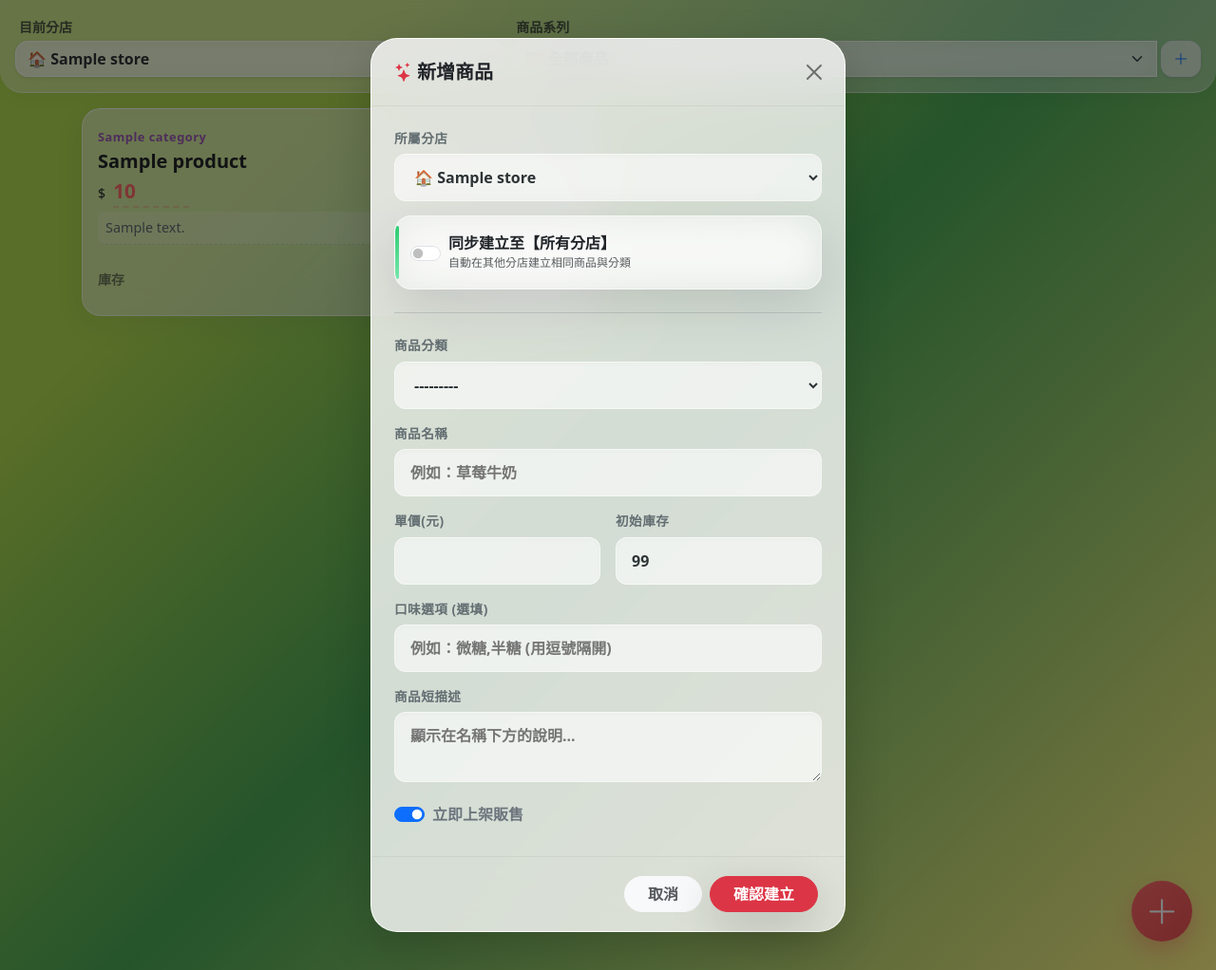
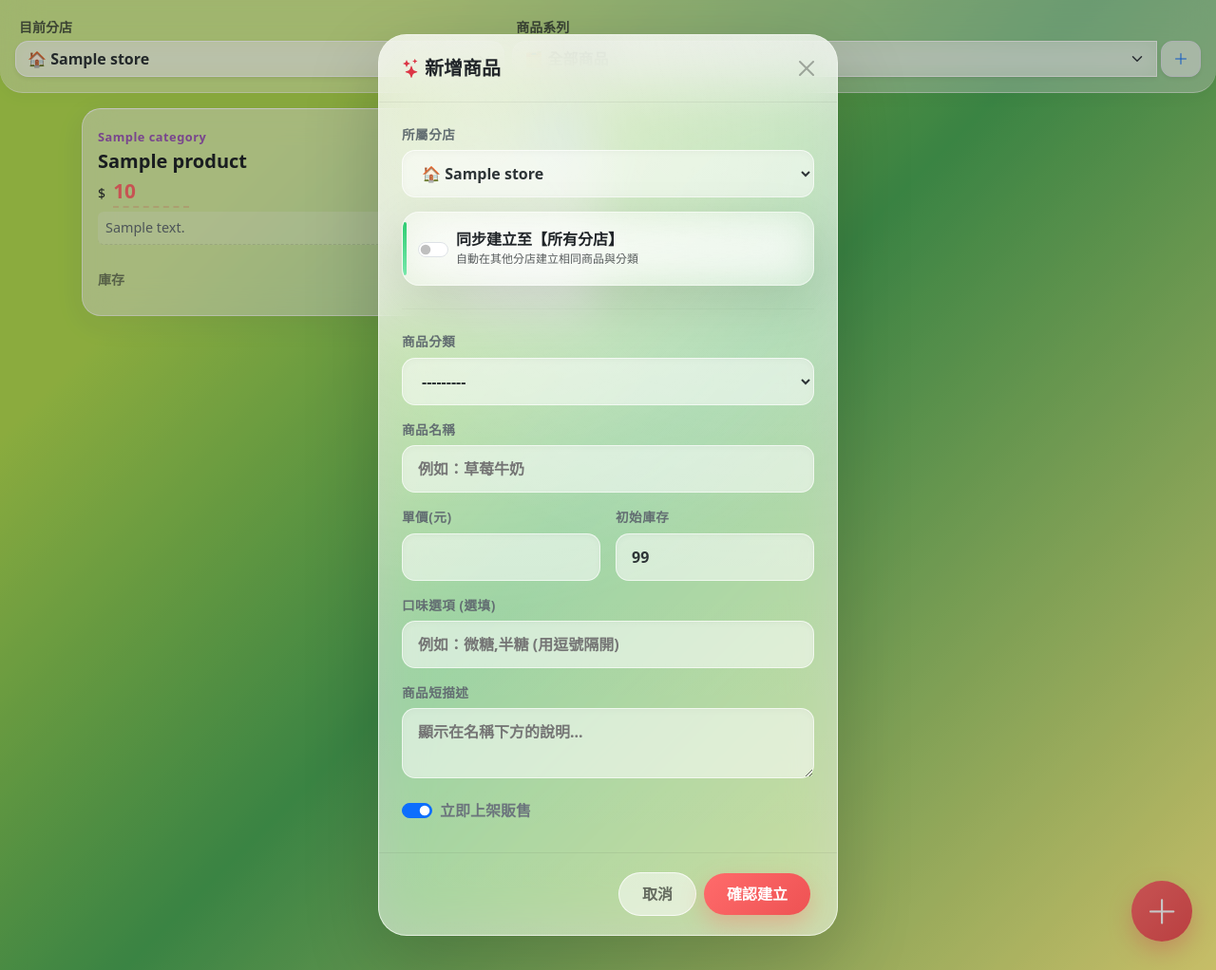
Before and after one commit to qkauia-guy/self_drawn, a Django app: page /backend/ in a window 1280 px wide, after a click that opens the changed part. Shown: the whole page at 95% size. Run offline with Django 5.2, Linux system fonts and the light colour scheme; tables that the repository leaves empty hold one stand-in row (values such as "Sample post"); some libraries are stand-ins or nearby versions.

Commit message:
feach:後端UI修正

```diff
--- a/ordering/templates/ordering/mobile_admin.html
+++ b/ordering/templates/ordering/mobile_admin.html
@@ -23,7 +23,6 @@
             --glass-shadow: 0 8px 32px 0 rgba(31, 38, 135, 0.07);
             --glass-blur: 16px;
 
-            /* 更強霧面玻璃（給新增商品卡片用） */
             --frost-bg: rgba(255, 255, 255, 0.22);
             --frost-border: rgba(255, 255, 255, 0.55);
             --frost-blur: 22px;
@@ -31,11 +30,7 @@
         }
 
         body {
-            background: linear-gradient(135deg,
-                #b2dc50 20%,
-                #4ba957 50%,
-                #fff385 100%
-            );
+            background: linear-gradient(135deg, #b2dc50 20%, #4ba957 50%, #fff385 100%);
             min-height: 100vh;
             background-attachment: fixed;
             overflow-x: hidden;
@@ -162,7 +157,6 @@
         .fab-btn:active { transform: scale(0.9) rotate(90deg); }
         .fab-btn:hover { box-shadow: 0 15px 35px rgba(255, 107, 107, 0.5); transform: translateY(-3px); }
 
-        /* Modal 本體玻璃 */
         .modal-content {
             background: rgba(255, 255, 255, 0.8);
             backdrop-filter: blur(25px);
@@ -200,7 +194,6 @@
             outline: none;
         }
 
-        /* ===== 你要加強的：新增商品卡片「同步建立至所有分店」霧面玻璃 ===== */
         .glass-card{
             position: relative;
             border-radius: 18px;
@@ -211,8 +204,6 @@
             box-shadow: var(--frost-shadow);
             overflow: hidden;
         }
-
-        /* 讓霧更「霧面」：加一層顆粒/磨砂感（不吃 backdrop-filter 時也會更像霧面） */
         .glass-card::before{
             content:"";
             position:absolute; inset:0;
@@ -225,8 +216,7 @@
         .glass-card::after{
             content:"";
             position:absolute; inset:0;
-            background-image:
-              radial-gradient(rgba(255,255,255,0.12) 1px, transparent 1px);
+            background-image: radial-gradient(rgba(255,255,255,0.12) 1px, transparent 1px);
             background-size: 3px 3px;
             opacity: .35;
             mix-blend-mode: overlay;
@@ -234,7 +224,6 @@
         }
         .glass-card > *{ position: relative; z-index: 1; }
 
-        /* 你的 batch-card 原本是實心漸層，這裡改成玻璃版本（提高優先權 + 必要時 !important） */
         .modal-body .batch-card.glass-card{
             padding: 16px;
             margin-top: 15px;
@@ -243,13 +232,148 @@
             box-shadow: var(--frost-shadow) !important;
         }
         .modal-body .batch-card.glass-card::before{
-            /* 保留你原本左邊那條綠色，但改成更亮更像玻璃上的光條 */
             content: '';
             position: absolute; left: 0; top: 10px; bottom: 10px; width: 4px;
             border-radius: 10px;
             background: linear-gradient(to bottom, rgba(46,204,113,1), rgba(38,222,129,0.6));
             z-index: 2;
         }
+
+        /* === SweetAlert2 霧面玻璃（新增/修改分類 popup） === */
+        .swal-glass {
+            background: var(--frost-bg) !important;
+            border: 1px solid var(--frost-border) !important;
+            border-radius: 22px !important;
+            box-shadow: var(--frost-shadow) !important;
+            backdrop-filter: blur(var(--frost-blur)) saturate(160%) !important;
+            -webkit-backdrop-filter: blur(var(--frost-blur)) saturate(160%) !important;
+            overflow: hidden;
+        }
+        .swal-glass::before{
+            content:"";
+            position:absolute; inset:0;
+            background:
+              radial-gradient(circle at 20% 10%, rgba(255,255,255,0.35), transparent 55%),
+              radial-gradient(circle at 80% 0%, rgba(255,255,255,0.25), transparent 50%),
+              linear-gradient(180deg, rgba(255,255,255,0.18), rgba(255,255,255,0.06));
+            pointer-events:none;
+        }
+        .swal-glass .swal2-title{
+            color: var(--text-main) !important;
+            font-weight: 900 !important;
+            letter-spacing: .5px;
+        }
+        .swal-glass .swal2-html-container{
+            color: var(--text-sub) !important;
+        }
+        .swal-glass .swal2-input{
+            background: rgba(255,255,255,0.55) !important;
+            border: 1px solid rgba(255,255,255,0.55) !important;
+            border-radius: 14px !important;
+            box-shadow: inset 0 2px 4px rgba(0,0,0,0.02) !important;
+            color: var(--text-main) !important;
+        }
+        .swal-glass .swal2-input:focus{
+            border-color: var(--primary-color) !important;
+            box-shadow: 0 0 0 4px rgba(255, 107, 107, 0.12) !important;
+        }
+
+        /* === 新增商品 Modal：強化霧面玻璃一致性 === */
+        #addProductModal .modal-dialog {
+          padding: 8px;
+        }
+
+        #addProductModal .modal-content{
+          background: rgba(255,255,255,0.55) !important;
+          border: 1px solid rgba(255,255,255,0.65) !important;
+          border-radius: 30px !important;
+          box-shadow: 0 28px 80px rgba(0,0,0,0.18) !important;
+
+          backdrop-filter: blur(26px) saturate(180%) !important;
+          -webkit-backdrop-filter: blur(26px) saturate(180%) !important;
+
+          overflow: hidden;
+        }
+
+        #addProductModal .modal-content::before{
+          content:"";
+          position:absolute; inset:0;
+          background:
+            radial-gradient(circle at 20% 10%, rgba(255,255,255,0.40), transparent 55%),
+            radial-gradient(circle at 85% 0%, rgba(255,255,255,0.25), transparent 55%),
+            linear-gradient(180deg, rgba(255,255,255,0.18), rgba(255,255,255,0.06));
+          pointer-events:none;
+        }
+
+        #addProductModal .modal-header,
+        #addProductModal .modal-body,
+        #addProductModal .modal-footer{
+          position: relative;
+          z-index: 1;
+        }
+
+        #addProductModal .modal-header{
+          border-bottom: 1px solid rgba(0,0,0,0.06) !important;
+        }
+
+        #addProductModal .modal-footer{
+          border-top: 1px solid rgba(0,0,0,0.06) !important;
+        }
+
+        /* hr 也柔和一點 */
+        #addProductModal hr{
+          border-color: rgba(0,0,0,0.10) !important;
+        }
+
+        /* Modal 內輸入框更霧面、邊框更細緻 */
+        #addProductModal .glass-input{
+          background: rgba(255,255,255,0.55) !important;
+          border: 1px solid rgba(255,255,255,0.60) !important;
+          border-radius: 14px !important;
+          box-shadow: inset 0 2px 6px rgba(0,0,0,0.03) !important;
+        }
+
+        #addProductModal .glass-input:focus{
+          background: rgba(255,255,255,0.85) !important;
+          border-color: rgba(255, 107, 107, 0.75) !important;
+          box-shadow: 0 0 0 4px rgba(255, 107, 107, 0.12) !important;
+        }
+
+        /* 讓 checkbox switch 周圍也更一致 */
+        #addProductModal .form-check-input{
+          box-shadow: none !important;
+        }
+
+        /* Footer 按鈕一致化（取消：玻璃、確認：品牌漸層） */
+        #addProductModal .modal-footer .btn{
+          border-radius: 999px !important;
+          padding: 10px 18px;
+        }
+
+        #addProductModal .modal-footer .btn.btn-light{
+          background: rgba(255,255,255,0.55) !important;
+          border: 1px solid rgba(255,255,255,0.75) !important;
+          color: rgba(0,0,0,0.55) !important;
+        }
+
+        #addProductModal .modal-footer .btn.btn-danger{
+          border: none !important;
+          background: linear-gradient(135deg, #ff6b6b 0%, #ee5253 100%) !important;
+          box-shadow: 0 10px 25px rgba(255, 107, 107, 0.35) !important;
+        }
+
+        /* close 按鈕在玻璃背景上更清楚 */
+        #addProductModal .btn-close{
+          filter: saturate(0) opacity(0.6);
+        }
+        #addProductModal .btn-close:active{
+          transform: scale(0.95);
+        }
+
+        .modal-backdrop.show{
+          opacity: 0.22; /* 原本比較黑，調淡一點 */
+        }
+
     </style>
 </head>
 <body>
@@ -281,13 +405,17 @@
                         onchange="location.href='?store={{ current_store.id }}&category='+this.value">
                     <option value="all" {% if current_cat_id == 'all' %}selected{% endif %}>🗂️ 全部商品</option>
                     {% for c in categories %}
-                    <option value="{{ c.id }}" id="cat_opt_{{ c.id }}" data-name="{{ c.name }}"
+                    <option value="{{ c.id }}" id="cat_opt_{{ c.id }}"
+                            data-name="{{ c.name }}"
+                            data-sort="{{ c.sort_order }}"
                             {% if current_cat_id|stringformat:'s' == c.id|stringformat:'s' %}selected{% endif %}>
                         {{ c.name }}
                     </option>
                     {% endfor %}
                 </select>
-                <button class="btn btn-light border shadow-sm ms-1" style="border-radius: 12px; background: rgba(255,255,255,0.6);" onclick="addCategory()">
+                <button class="btn btn-light border shadow-sm ms-1"
+                        style="border-radius: 12px; background: rgba(255,255,255,0.6);"
+                        onclick="addCategory()">
                     <i class="bi bi-plus-lg text-primary"></i>
                 </button>
             </div>
@@ -344,7 +472,7 @@
                     <div class="d-flex justify-content-between align-items-center">
                         <span class="text-muted small fw-bold opacity-75">庫存</span>
                         <div class="stock-stepper">
-                            <button class="stock-btn text-danger" onclick="updateStock(this, -1)">
+                            <button class="stock-btn text-danger" type="button" onclick="updateStock(this, -1)">
                                 <i class="bi bi-dash"></i>
                             </button>
                             <input type="number" class="input-stock" value="{{ p.stock }}"
@@ -352,7 +480,7 @@
                                    hx-post="{% url 'quick_update_product' p.id %}"
                                    hx-trigger="change"
                                    hx-swap="none">
-                            <button class="stock-btn text-success" onclick="updateStock(this, 1)">
+                            <button class="stock-btn text-success" type="button" onclick="updateStock(this, 1)">
                                 <i class="bi bi-plus"></i>
                             </button>
                         </div>
@@ -368,7 +496,7 @@
     </div>
 </div>
 
-<button class="fab-btn" data-bs-toggle="modal" data-bs-target="#addProductModal">
+<button class="fab-btn" data-bs-toggle="modal" data-bs-target="#addProductModal" type="button">
     <i class="bi bi-plus-lg"></i>
 </button>
 
@@ -400,7 +528,6 @@
                             {% endfor %}
                         </select>
 
-                        <!-- ✅ 這裡：加上 glass-card -->
                         <div class="batch-card glass-card">
                             <div class="form-check form-switch d-flex align-items-center">
                                 <input class="form-check-input me-2" type="checkbox" role="switch" id="batch_create" name="batch_create" value="true">
@@ -436,9 +563,7 @@
                     <div class="row g-3 mb-3">
                         <div class="col-6">
                             <label for="id_price" class="modal-label">單價(元)</label>
-                            <div class="input-group">
                             <input type="number" name="price" class="glass-input" min="0" required id="id_price">
-                            </div>
                         </div>
                         <div class="col-6">
                             <label for="id_stock" class="modal-label">初始庫存</label>
@@ -460,7 +585,6 @@
                         <input type="checkbox" name="is_active" class="form-check-input" role="switch" id="id_is_active" checked>
                         <label class="form-check-label fw-bold text-secondary" for="id_is_active">立即上架販售</label>
                     </div>
-
                 </div>
 
                 <div class="modal-footer">
@@ -488,35 +612,70 @@
     });
 
     async function addCategory() {
-        const { value: catName } = await Swal.fire({
-            title: '新增商品分類', input: 'text', inputPlaceholder: '例如：冬季限定',
-            showCancelButton: true, confirmButtonColor: '#ff4757', confirmButtonText: '建立',
-            customClass: { popup: 'rounded-4' }
+        const { value: formValues } = await Swal.fire({
+            title: '新增商品分類',
+            html: `
+              <input id="swal_cat_name" class="swal2-input" placeholder="例如：冬季限定">
+              <input id="swal_cat_sort" type="number" class="swal2-input" placeholder="排序(數字越小越前)" value="0">
+            `,
+            focusConfirm: false,
+            showCancelButton: true,
+            confirmButtonColor: '#ff4757',
+            confirmButtonText: '建立',
+            customClass: { popup: 'swal-glass rounded-4' },
+            preConfirm: () => {
+                const name = document.getElementById('swal_cat_name').value.trim();
+                const sort = document.getElementById('swal_cat_sort').value;
+                if (!name) { Swal.showValidationMessage('請輸入分類名稱'); return false; }
+                return { name, sort_order: parseInt(sort || "0", 10) };
+            }
         });
-        if (catName) {
+
+        if (!formValues) return;
+
         const fd = new FormData();
         fd.append('store_id', '{{ current_store.id }}');
-            fd.append('name', catName);
+        fd.append('name', formValues.name);
+        fd.append('sort_order', formValues.sort_order);
         fd.append('csrfmiddlewaretoken', '{{ csrf_token }}');
+
         fetch('{% url "api_create_category" %}', { method: 'POST', body: fd })
-              .then(r => { if(r.ok) location.reload(); });
-        }
+            .then(r => { if (r.ok) location.reload(); });
     }
 
     async function editCategory(catId) {
         const opt = document.getElementById('cat_opt_' + catId);
-        const { value: newName } = await Swal.fire({
-            title: '修改分類名稱', input: 'text', inputValue: opt ? opt.dataset.name : '',
-            showCancelButton: true, confirmButtonColor: '#ff4757', confirmButtonText: '儲存',
-            customClass: { popup: 'rounded-4' }
+        const oldName = opt ? (opt.dataset.name || '') : '';
+        const oldSort = opt ? (opt.dataset.sort || '0') : '0';
+
+        const { value: formValues } = await Swal.fire({
+            title: '修改分類',
+            html: `
+              <input id="swal_cat_name" class="swal2-input" placeholder="分類名稱" value="${oldName}">
+              <input id="swal_cat_sort" type="number" class="swal2-input" placeholder="排序(數字越小越前)" value="${oldSort}">
+            `,
+            focusConfirm: false,
+            showCancelButton: true,
+            confirmButtonColor: '#ff4757',
+            confirmButtonText: '儲存',
+            customClass: { popup: 'swal-glass rounded-4' },
+            preConfirm: () => {
+                const name = document.getElementById('swal_cat_name').value.trim();
+                const sort = document.getElementById('swal_cat_sort').value;
+                if (!name) { Swal.showValidationMessage('請輸入分類名稱'); return false; }
+                return { name, sort_order: parseInt(sort || "0", 10) };
+            }
         });
-        if (newName) {
+
+        if (!formValues) return;
+
         const fd = new FormData();
-            fd.append('name', newName);
+        fd.append('name', formValues.name);
+        fd.append('sort_order', formValues.sort_order);
         fd.append('csrfmiddlewaretoken', '{{ csrf_token }}');
+
         fetch(`/backend/api/category/update/${catId}/`, { method: 'POST', body: fd })
-              .then(r => { if(r.ok) location.reload(); });
-        }
+            .then(r => { if (r.ok) location.reload(); });
     }
 
     const Toast = Swal.mixin({ toast: true, position: 'top-end', showConfirmButton: false, timer: 1500 });
--- a/ordering/views.py
+++ b/ordering/views.py
@@ -842,45 +842,113 @@ def create_product(request):
     return redirect(f"/backend/?store={current_store_id}")
 
 
+def _to_int(val, default=None):
+    try:
+        if val is None or val == "":
+            return default
+        return int(val)
+    except (TypeError, ValueError):
+        return default
+
+
+def _render_category_options(store_id):
+    options_html = '<option value="">---------</option>'
+    if not store_id:
+        return options_html
+
+    categories = Category.objects.filter(store_id=store_id, is_active=True).order_by(
+        "sort_order", "id"
+    )
+    for cat in categories:
+        options_html += (
+            f'<option value="{cat.id}">{cat.name} ({cat.store.name})</option>'
+        )
+    return options_html
+
+
 @require_POST
 def api_create_category(request):
-    """新增分類"""
+    """新增分類（支援 sort_order；未提供則自動排到最後）"""
     store_id = request.POST.get("store_id")
-    name = request.POST.get("name")
+    name = (request.POST.get("name") or "").strip()
+    sort_order = _to_int(request.POST.get("sort_order"), default=None)
+
+    if not store_id:
+        return JsonResponse(
+            {"status": "error", "error": "missing_store_id"}, status=400
+        )
+    if not name:
+        return JsonResponse({"status": "error", "error": "missing_name"}, status=400)
+
     store = get_object_or_404(Store, id=store_id)
 
-    # 簡單產生 slug (實際專案建議用更嚴謹的方式)
+    # 產生 slug：你原本用 uuid 方式 OK
     import uuid
 
     slug = f"cat_{uuid.uuid4().hex[:8]}"
 
-    Category.objects.create(store=store, name=name, slug=slug, sort_order=99)
-    return JsonResponse({"status": "ok"})
+    with transaction.atomic():
+        # 若沒傳 sort_order，就取目前該分店最大 sort_order + 1
+        if sort_order is None:
+            current_max = (
+                Category.objects.filter(store=store).aggregate(Max("sort_order"))[
+                    "sort_order__max"
+                ]
+                or 0
+            )
+            sort_order = current_max + 1
+
+        Category.objects.create(
+            store=store,
+            name=name,
+            slug=slug,
+            sort_order=sort_order,
+            is_active=True,
+        )
+
+    # 回傳給你：可選擇直接 reload 或直接更新 select options
+    return JsonResponse(
+        {
+            "status": "ok",
+            "options_html": _render_category_options(store.id),
+        }
+    )
 
 
 @require_POST
 def api_update_category(request, pk):
-    """修改分類名稱"""
+    """修改分類（名稱/排序）"""
     cat = get_object_or_404(Category, pk=pk)
+
     new_name = request.POST.get("name")
-    if new_name:
-        cat.name = new_name
-        cat.save()
-    return JsonResponse({"status": "ok"})
+    new_sort = _to_int(request.POST.get("sort_order"), default=None)
+
+    changed_fields = []
+
+    if new_name is not None:
+        new_name = new_name.strip()
+        if not new_name:
+            return JsonResponse({"status": "error", "error": "empty_name"}, status=400)
+        if new_name != cat.name:
+            cat.name = new_name
+            changed_fields.append("name")
+
+    if new_sort is not None and new_sort != cat.sort_order:
+        cat.sort_order = new_sort
+        changed_fields.append("sort_order")
+
+    if changed_fields:
+        cat.save(update_fields=changed_fields)
+
+    return JsonResponse(
+        {
+            "status": "ok",
+            "options_html": _render_category_options(cat.store_id),
+        }
+    )
 
 
 def api_get_categories_options(request):
+    """給 modal 裡的 category 下拉選單用（依 sort_order 排序）"""
     store_id = request.GET.get("store_id")
-
-    # 預設選項
-    options_html = '<option value="">---------</option>'
-
-    if store_id:
-        # 抓取該分店的分類
-        categories = Category.objects.filter(store_id=store_id).order_by("sort_order")
-        for cat in categories:
-            options_html += (
-                f'<option value="{cat.id}">{cat.name} ({cat.store.name})</option>'
-            )
-
-    return HttpResponse(options_html)
+    return HttpResponse(_render_category_options(store_id))
```
Lines whose indentation alone changed are shown as unchanged.
